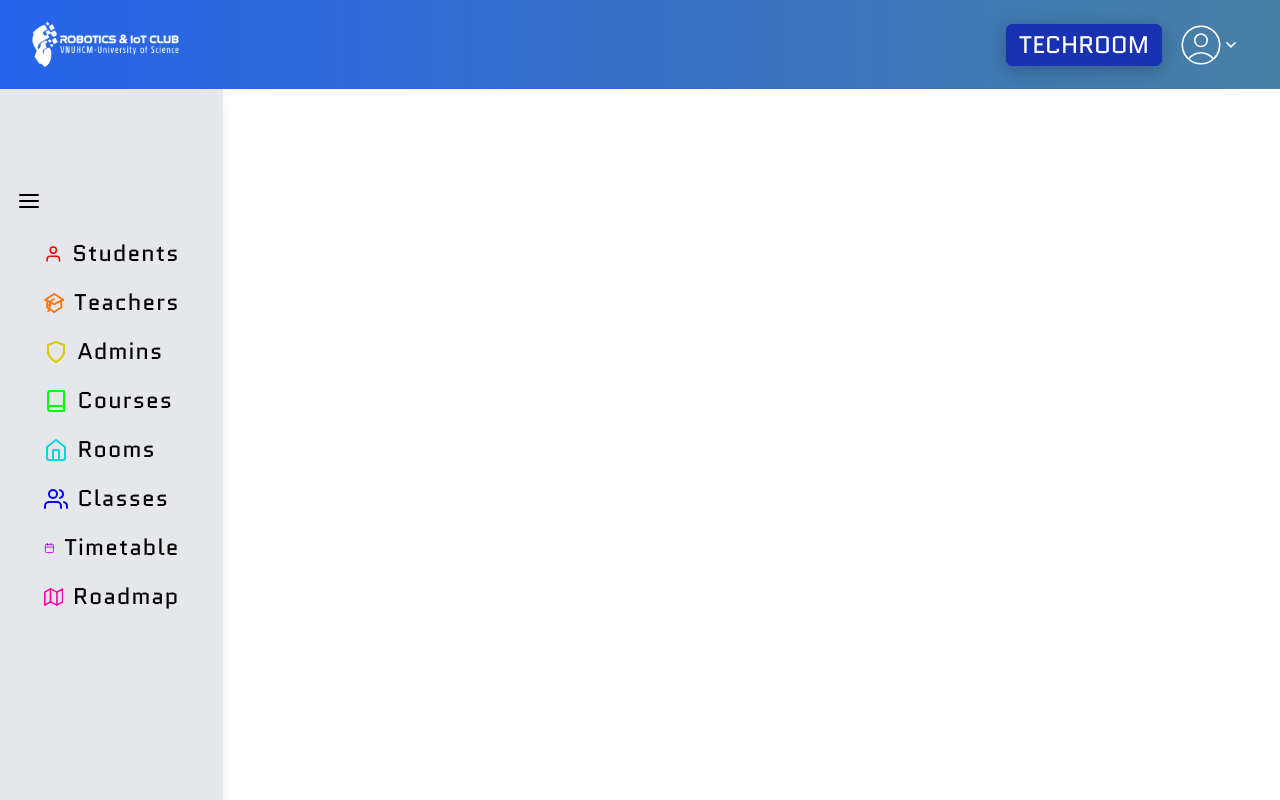
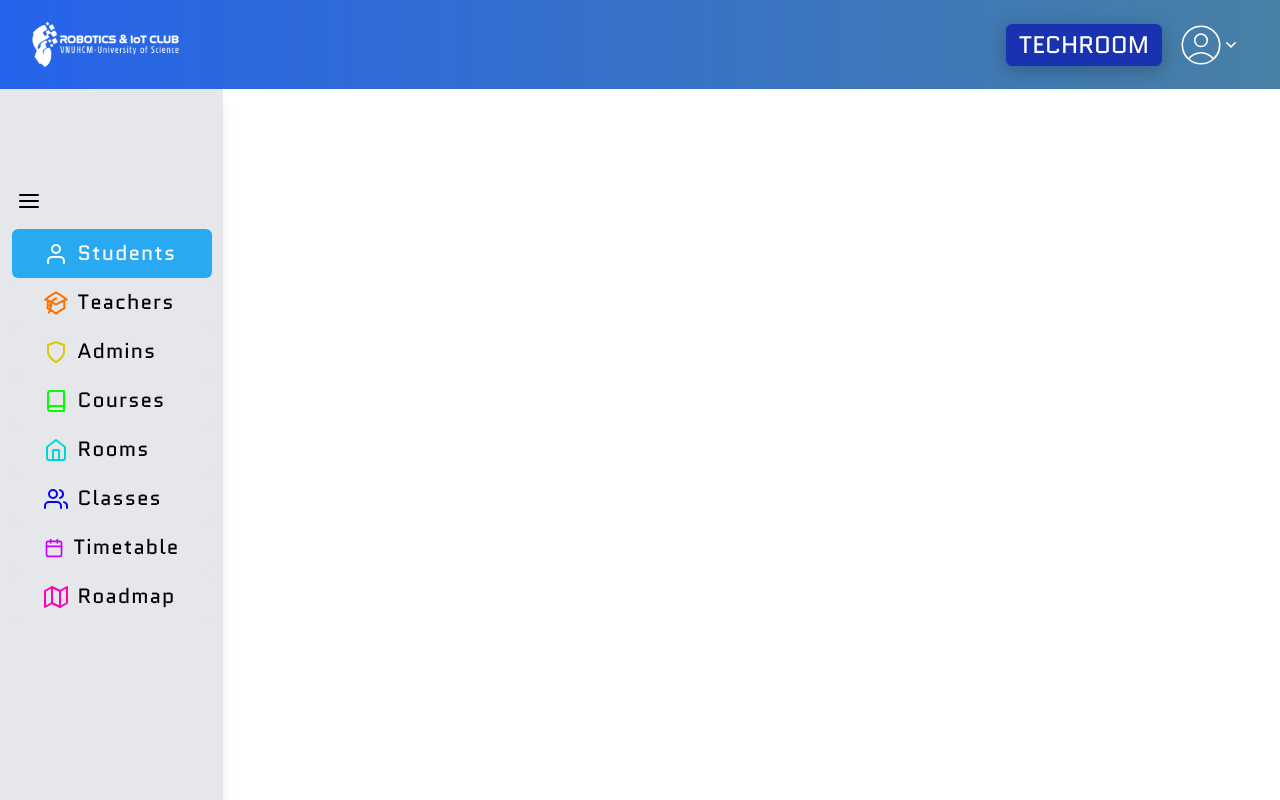
Before and after one commit to DuyITLOR/Project_SE-Techroom, a React (Vite) app in the folder client/: page /admin/Dashboard in a window 1280 px wide. Shown: the top 800 px of the page. Built offline with nearby package versions, Linux system fonts and the light colour scheme; sample sign-in values are in the browser's storage.

Commit message:
Enhance sidebar menu with active state and click handling
Added active state management to the sidebar menu using useState. MenuItem now supports isActive and onClick props for visual feedback and interaction.

```diff
--- a/client/src/components/MenuItem.jsx
+++ b/client/src/components/MenuItem.jsx
@@ -1,12 +1,20 @@
 import React from "react";
 
-const MenuItem = ({ text, icon: Icon, iconColor }) => {
+const MenuItem = ({ text, icon: Icon, iconColor, onClick, isActive }) => {
   return (
     <div
-      className="w-[200px] h-[49px] flex items-center gap-2.5 px-8 rounded-md cursor-pointer
-    bg-[#e5e7eb] text-black">
-      <Icon className={`w-6 h-6`} style={{ color: iconColor }} />
-      <span className="font-family text-[22.75px] font-normal leading-normal tracking-[1.138px]">
+      onClick={onClick}
+      className={`w-[200px] h-[49px] flex items-center gap-2.5 px-8 rounded-md cursor-pointer transition duration-100
+        ${
+          isActive
+            ? "bg-[#29A9F2] text-white"
+            : "bg-[#E5E7EB] text-black hover:bg-[#5AC8FA]"
+        }`}>
+      <Icon
+        className={`w-6 h-6`}
+        style={{ color: isActive ? "#FFFFFF" : iconColor }}
+      />
+      <span className="font-family text-[20.75px] font-normal leading-normal tracking-[1.138px]">
         {text}
       </span>
     </div>
--- a/client/src/components/SideBar.jsx
+++ b/client/src/components/SideBar.jsx
@@ -1,4 +1,4 @@
-import React from "react";
+import React, { useState } from "react";
 import MenuItem from "./MenuItem";
 import StudentIcon from "../assets/user.svg?react";
 import TeacherIcon from "../assets/Teacher_icon.svg?react";
@@ -11,6 +11,7 @@ import RoadmapIcon from "../assets/map.svg?react";
 import MenuIcon from "../assets/menu.svg?react";
 
 const SideBar = () => {
+  const [activeIndex, setActiveIndex] = useState(0);
   const menu = [
     { text: "Students", icon: StudentIcon, color: "#FF0000" },
     { text: "Teachers", icon: TeacherIcon, color: "#FF7002" },
@@ -34,7 +35,11 @@ const SideBar = () => {
             text={item.text}
             icon={item.icon}
             iconColor={item.color}
-            active={item.active}
+            isActive={idx === activeIndex}
+            onClick={() => {
+              console.log("Clicked", idx);
+              setActiveIndex(idx);
+            }}
           />
         ))}
       </div>
```
